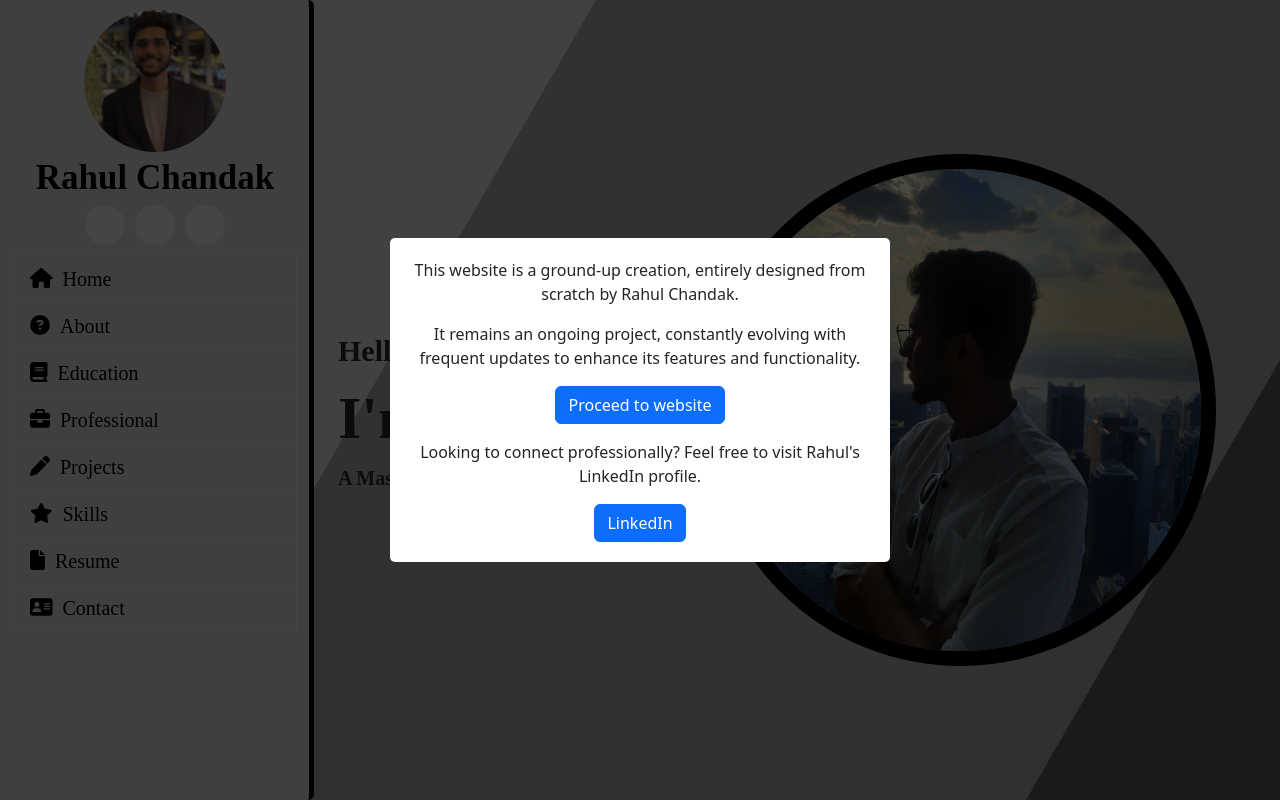
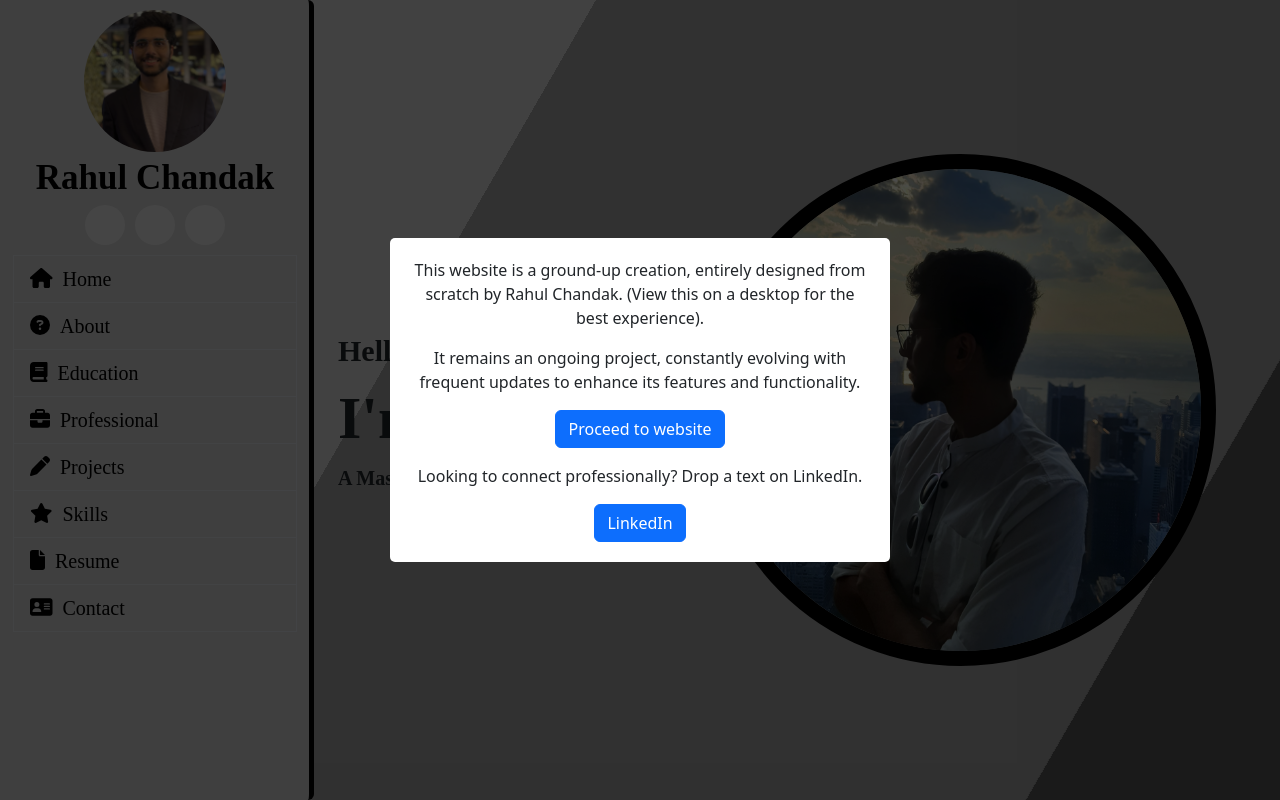
Before and after one commit to rahulschandak/Portfolio_Website, a React (Create React App) app: page / in a window 1280 px wide. Built offline with nearby package versions, Linux system fonts and the light colour scheme; some icons are missing.

Commit message:
'Skills' section completed

```diff
--- a/src/portfolio/index.js
+++ b/src/portfolio/index.js
@@ -83,7 +83,7 @@ function Portfolio() {
           <div className="popup">
             <p>
               This website is a ground-up creation, entirely designed from
-              scratch by Rahul Chandak.
+              scratch by Rahul Chandak. (View this on a desktop for the best experience).
             </p>
             <p>
               It remains an ongoing project, constantly evolving with frequent
@@ -95,8 +95,7 @@ function Portfolio() {
               </button>
             </p>
             <p>
-              Looking to connect professionally? Feel free to visit Rahul's
-              LinkedIn profile.
+              Looking to connect professionally? Drop a text on LinkedIn.
             </p>
             <button className="btn btn-primary">
               <a
```
